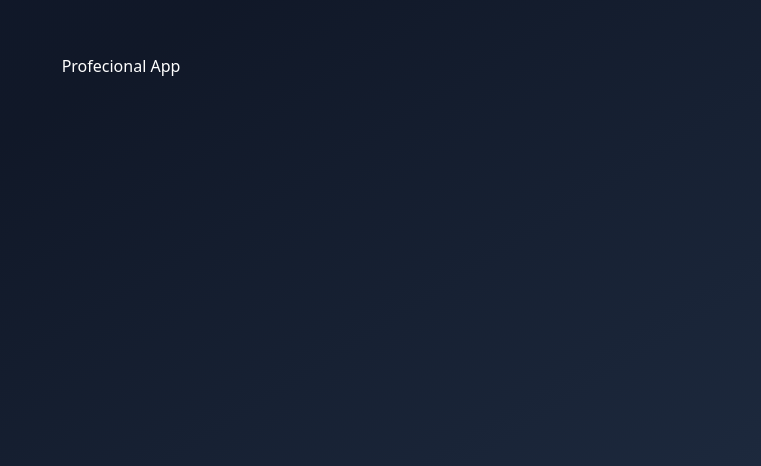
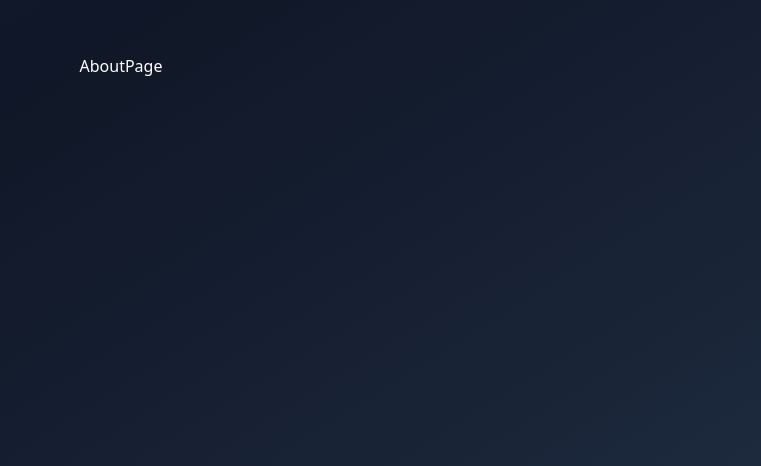
Before and after one commit to EdisonAndresPerez/BasesReact2025_typescript, a React (Vite) app in the folder 04-hooks-app/: page / in a window 1280 px wide. Shown: the part 334-800 px from the top of the page, without its empty margins (519-1280 px from the left). Built offline with nearby package versions, Linux system fonts and the light colour scheme.

Commit message:
se hace el manejo de rutas mediante router creando un ejemplo de rutas como una app

```diff
--- a/04-hooks-app/package.json
+++ b/04-hooks-app/package.json
@@ -21,6 +21,7 @@
     "react": "^19.1.1",
     "react-day-picker": "^9.11.1",
     "react-dom": "^19.1.1",
+    "react-router": "^7.10.1",
     "sonner": "^2.0.7",
     "tailwind-merge": "^3.4.0",
     "tailwindcss": "^4.1.16",
--- a/04-hooks-app/src/09-useContext/ProfessionalApp.tsx
+++ b/04-hooks-app/src/09-useContext/ProfessionalApp.tsx
@@ -1,8 +1,10 @@
+import { RouterProvider } from "react-router";
+import { router } from "./router/app.router";
 
 export const ProfessionalApp = () => {
   return (
-    <div className="bg-gradient flex flex-col">
-        <h1>Profecional App</h1>
+    <div className="bg-gradient">
+      <RouterProvider router={router} />
     </div>
-  )
-}
+  );
+};
```
Also changed, not shown: 04-hooks-app/src/09-useContext/router/app.router.tsx (added, +19 -0 lines), 2 other files (tests, documents, lock files or other folders).
